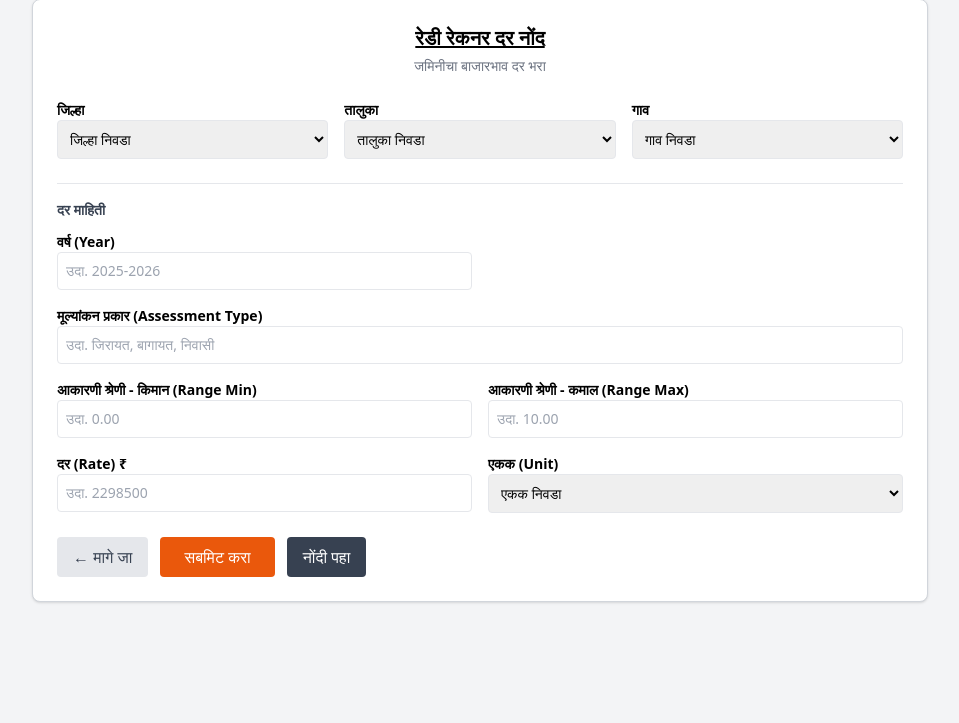
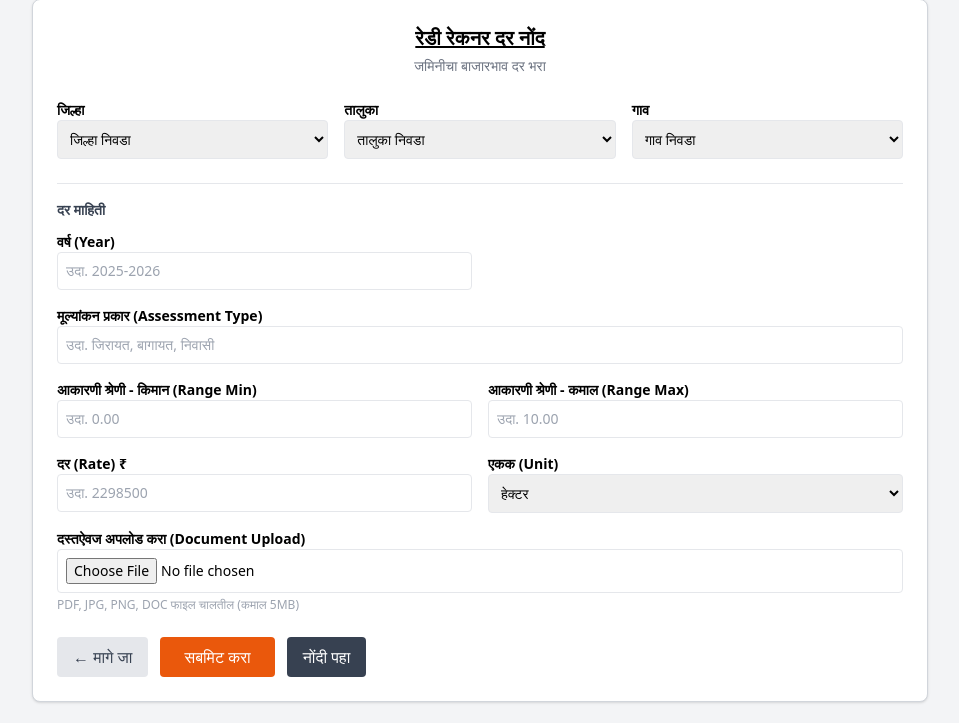
Before and after one commit to Rg-backend-megha-shinde/pap-purandar, a Django app: page /tools/ready-reckoner/ in a window 1280 px wide. Shown: the part 77-800 px from the top of the page, without its empty margins (160-1119 px from the left). Run offline with Django 5.2, Linux system fonts and the light colour scheme; the visitor is signed in with stand-in values (Sample User, id 1); some libraries are stand-ins or nearby versions.

Commit message:
added the filefield in the ready recnoor model

```diff
--- a/lmrs/app/models.py
+++ b/lmrs/app/models.py
@@ -88,6 +88,12 @@ class ReadyReckonerRate(models.Model):
 
     unit = models.CharField(max_length=50, choices=UNIT_CHOICES)
 
+    document = models.FileField(
+        upload_to='ready_reckoner_documents/',
+        null=True,
+        blank=True
+    )
+
     created_at = models.DateTimeField(auto_now_add=True)
     updated_at = models.DateTimeField(auto_now=True)
 
--- a/lmrs/app/templates/readyreckoner.html
+++ b/lmrs/app/templates/readyreckoner.html
@@ -12,7 +12,7 @@
         जमिनीचा बाजारभाव दर भरा
     </p>
 
-    <form method="POST" class="mt-6">
+    <form method="POST" enctype="multipart/form-data" class="mt-6">
         {% csrf_token %}
 
         <!-- LOCATION SECTION -->
@@ -85,10 +85,17 @@
                 <div>
                     <label class="font-semibold">एकक (Unit)</label>
                     <select name="unit" required class="w-full border p-2 rounded focus:ring-2 focus:ring-orange-400">
-                        <option value="">एकक निवडा</option>
-                        <option value="हेक्टर">हेक्टर</option>
+                        <option value="हेक्टर" selected>हेक्टर</option>
                         <option value="चौ. मीटर">चौ. मीटर</option>
                     </select>
+                </div>
+
+                <div class="md:col-span-2">
+                    <label class="font-semibold">दस्तऐवज अपलोड करा (Document Upload)</label>
+                    <input type="file" id="document" name="document" accept=".pdf,.jpg,.jpeg,.png,.doc,.docx"
+                        class="w-full border p-2 rounded bg-white focus:ring-2 focus:ring-orange-400">
+                    <p class="text-xs text-gray-400 mt-1">PDF, JPG, PNG, DOC फाइल चालतील (कमाल 5MB)</p>
+                    <p id="file-error" class="text-xs text-red-500 mt-1 hidden"></p>
                 </div>
 
             </div>
@@ -154,6 +161,25 @@ document.getElementById("taluka").addEventListener("change", function () {
     uniqueVillages.forEach(v => villageDropdown.add(new Option(v, v)));
 });
 
+// File size validation (5MB max)
+document.getElementById("document").addEventListener("change", function() {
+    const fileInput = this;
+    const fileError = document.getElementById("file-error");
+    const maxSize = 5 * 1024 * 1024; // 5MB in bytes
+
+    if (fileInput.files.length > 0) {
+        const file = fileInput.files[0];
+
+        if (file.size > maxSize) {
+            fileError.textContent = "फाइल साइझ 5MB पेक्षा जास्त आहे. कृपया लहान फाइल निवडा.";
+            fileError.classList.remove("hidden");
+            fileInput.value = ""; // Clear the file input
+        } else {
+            fileError.classList.add("hidden");
+        }
+    }
+});
+
 </script>
 
 {% endblock %}
--- a/lmrs/app/views.py
+++ b/lmrs/app/views.py
@@ -35,6 +35,7 @@ def ready_reckoner(request):
             assessment_range_max=request.POST.get('assessment_range_max'),
             rate=request.POST.get('rate'),
             unit=request.POST.get('unit'),
+            document=request.FILES.get('document'),
         )
         return redirect('ready_reckoner_list')
     return render(request, "readyreckoner.html")
@@ -57,6 +58,8 @@ def edit_ready_reckoner(request, id):
         obj.assessment_range_max = request.POST.get('assessment_range_max')
         obj.rate = request.POST.get('rate')
         obj.unit = request.POST.get('unit')
+        if request.FILES.get('document'):
+            obj.document = request.FILES.get('document')
         obj.save()
         return redirect('edit_ready_reckoner', id=obj.id)
     return render(request, 'edit_ready_reckoner.html', {'obj': obj})
```
Also changed, not shown: lmrs/app/templates/edit_ready_reckoner.html (+38 -1 lines), lmrs/app/templates/landrecord.html (+17 -5 lines), lmrs/app/templates/ready_reckoner_list.html (+11 -0 lines), lmrs/app/migrations/0002_readyreckonerrate_document.py (added).
